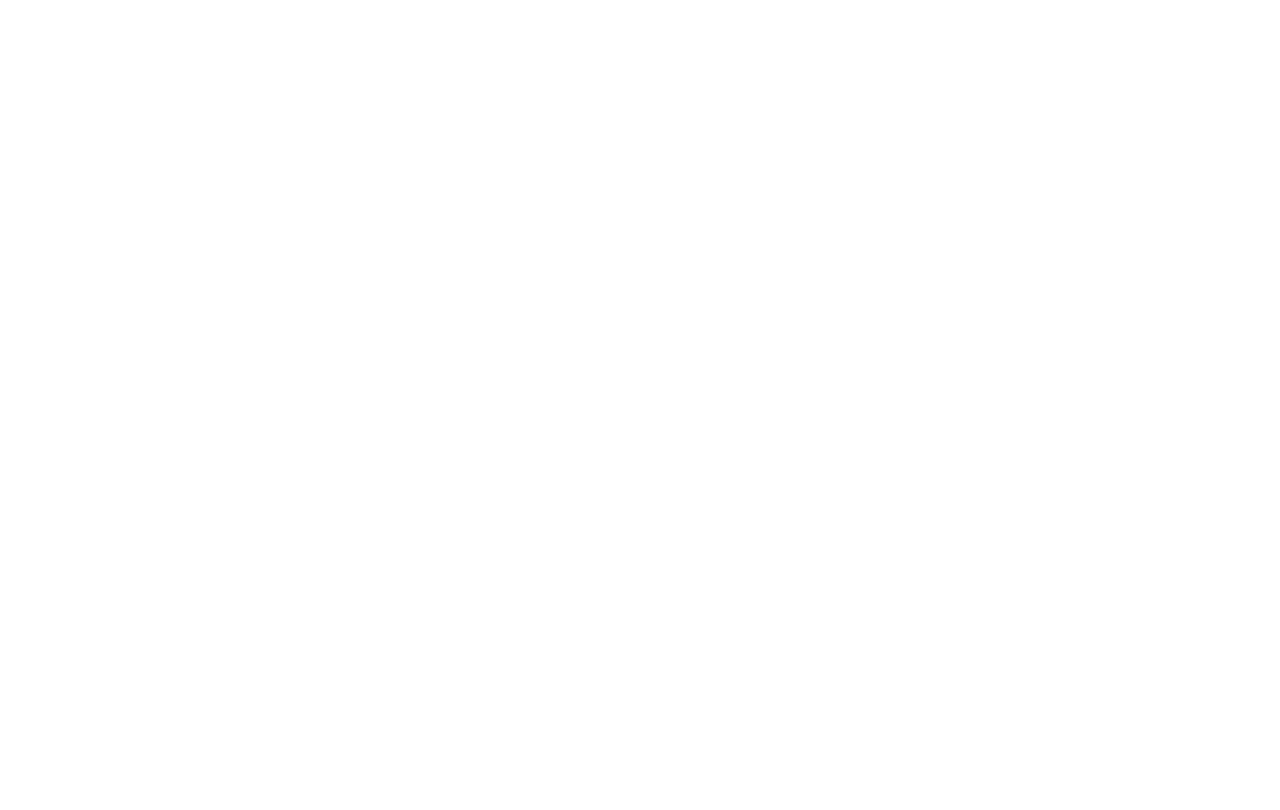
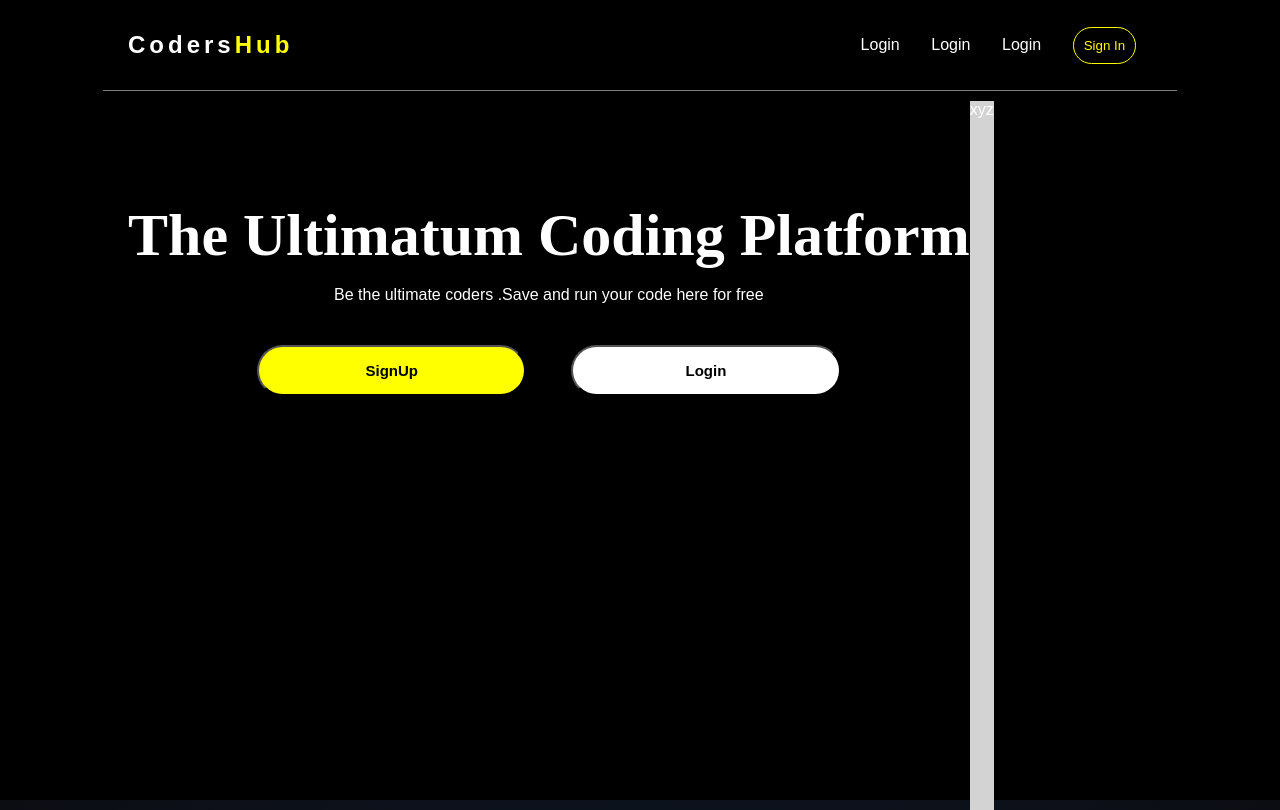
Before and after one commit to dewansh-shukla/codersHUB, a React (Create React App) app in the folder ui/: page /landing in a window 1280 px wide. Before the commit this address had no page. Built offline with nearby package versions, Linux system fonts and the light colour scheme.

Commit message:
Landing Page

```diff
--- a/ui/src/App.js
+++ b/ui/src/App.js
@@ -21,10 +21,10 @@
       <BrowserRouter>
         <ThemeProvider theme={theme}>
           <Routes>
+            <Route exact path='/landing' element={<LandingPage />} />
             <Route exact path='/' element={<Register />} />
             <Route exact path='/login' element={<Login />} />
             <Route exact path='/home' element={<Home />} />
-            {/* <Route exact path='/landing' element={<LandingPage />} /> */}
           </Routes>
         </ThemeProvider>
       </BrowserRouter>
--- a/ui/src/components/Accordion.js
+++ b/ui/src/components/Accordion.js
@@ -18,7 +18,6 @@
       .delete(`http://localhost:4000/home/delete/${value.code_id}`)
       .then(() => {
         console.log('deleted')
-        setRefresh(!refresh)
       })
   }
 
--- a/ui/src/screens/LandingPage.js
+++ b/ui/src/screens/LandingPage.js
@@ -1,10 +1,91 @@
+import { Grid } from '@mui/material'
+import { yellow } from '@mui/material/colors'
 import React from 'react'
 import styled from 'styled-components'
+import { useNavigate } from 'react-router-dom'
 function LandingPage() {
+  const navigate = useNavigate()
   return (
     <>
       <Wrapper>
-        <div>xyz</div>
+        <Nav>
+          <NavContainer>
+            <Logo>
+              Coders<span style={{ color: 'yellow' }}>Hub</span>
+            </Logo>
+            <NavItem>
+              <NavLink href='#'>Login</NavLink>
+              <NavLink href='#'>Login</NavLink>
+              <NavLink href='#'>Login</NavLink>
+              <Btn>Sign In</Btn>
+            </NavItem>
+          </NavContainer>
+        </Nav>
+        <div
+          style={{
+            width: '80%',
+            display: 'flex',
+            justifyContent: 'center',
+            height: '100%',
+          }}
+        >
+          <Grid
+            container
+            sx={{
+              color: 'white',
+              marginTop: '10px',
+              height: '100%',
+            }}
+          >
+            <Grid item xl={8}>
+              <div>
+                <p
+                  style={{
+                    fontSize: '60px',
+                    padding: 0,
+                    margin: 0,
+                    marginTop: '100px',
+                    textAlign: 'center',
+                    color: 'white',
+                    fontWeight: 'bold',
+                    fontFamily: 'Poppins,sanserif',
+                  }}
+                >
+                  The Ultimatum Coding Platform
+                </p>
+                <p style={{ textAlign: 'center' }}>
+                  Be the ultimate coders .Save and run your code here for free
+                </p>
+                <div
+                  style={{
+                    display: 'flex',
+                    width: '100% ',
+                    justifyContent: 'center',
+                  }}
+                >
+                  <div
+                    style={{
+                      width: '80%',
+                      display: 'flex',
+                      justifyContent: 'space-evenly',
+                      marginTop: '3%',
+                    }}
+                  >
+                    <Btn2 color='yellow' onClick={() => navigate('/')}>
+                      SignUp
+                    </Btn2>
+                    <Btn2 color='white' onClick={() => navigate('/login')}>
+                      Login
+                    </Btn2>
+                  </div>
+                </div>
+              </div>
+            </Grid>
+            <Grid item xl={4} sx={{ background: 'lightgray' }}>
+              xyz
+            </Grid>
+          </Grid>
+        </div>
       </Wrapper>
     </>
   )
@@ -13,7 +94,62 @@
 export default LandingPage
 
 const Wrapper = styled.div`
-  width: '100vw !important';
-  height: '100vh !important';
-  background: white;
+  width: 100%;
+  height: 100vh;
+  background: black;
+  display: flex;
+  flex-direction: column;
+  align-items: center;
+  font-family: Poppins, sans-serif;
 `
+const Nav = styled.nav`
+  width: 80%;
+  color: white;
+  background: #000000;
+  display: 'flex';
+  height: 40px;
+  display: flex;
+  align-items: center;
+  border-bottom: 1px solid gray;
+  padding: 25px;
+`
+const NavContainer = styled.div`
+  display: flex;
+  justify-content: space-between;
+  width: 100%;
+  flex-direction: row;
+`
+const NavItem = styled.div`
+  display: flex;
+  justify-content: space-around;
+  width: 30%;
+  align-items: center;
+`
+const NavLink = styled.a`
+  text-decoration: none;
+  color: white;
+`
+const Btn = styled.button`
+  color: yellow;
+  background: transparent;
+  padding: 10px 10px 10px 10px;
+  border: 1px solid yellow;
+  border-radius: 30px;
+`
+
+const Logo = styled.h1`
+  letter-spacing: 4px;
+`
+const Btn2 = styled.button`
+  background: ${(props) => props.color || 'yellow'};
+  &:hover {
+    cursor: pointer;
+    background: ${(props) => (props.color === 'yellow' ? 'white' : 'yellow')};
+  }
+  width: 40%;
+  color: black;
+  padding: 15px 40px 15px 40px;
+  font-weight: 900;
+  border-radius: 30px;
+  font-size: 15px;
+`
```
